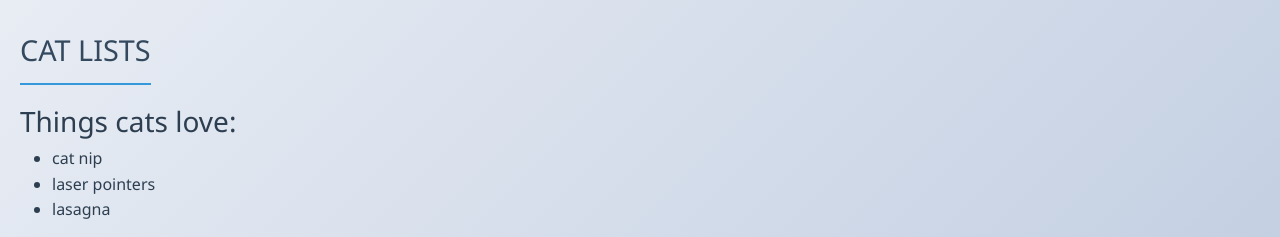
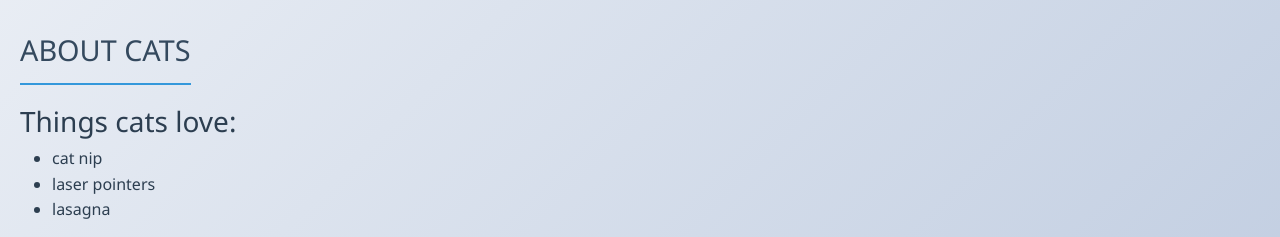
Before and after one commit to AlizayAyesha/CatPhotoApp-using-html-only, a plain HTML site: page index.html in a window 1280 px wide. Shown: the part 1326-1563 px from the top of the page. Drawn offline with nearby package versions, Linux system fonts and the light colour scheme; grey boxes are pictures that could not be loaded.

Commit message:
Added About Cats before Cat Lists

```diff
--- a/index.html
+++ b/index.html
@@ -52,14 +52,23 @@
           src="https://cdn.freecodecamp.org/curriculum/cat-photo-app/relaxing-cat.jpg"
           alt="A cute orange cat lying on its back."></a>
     </section>
-    <section>
-      <h2>Cat Lists</h2>
+    <section id="about">
+      <h2>About Cats</h2>
       <h3>Things cats love:</h3>
       <ul>
         <li>cat nip</li>
         <li>laser pointers</li>
         <li>lasagna</li>
       </ul>
+    </section>
+    <section>
+      <!-- <h2>Cat Lists</h2> -->
+      <!-- <h3>Things cats love:</h3>
+      <ul>
+        <li>cat nip</li>
+        <li>laser pointers</li>
+        <li>lasagna</li>
+      </ul> -->
       <figure>
         <img src="https://cdn.freecodecamp.org/curriculum/cat-photo-app/lasagna.jpg"
           alt="A slice of lasagna on a plate.">
```
